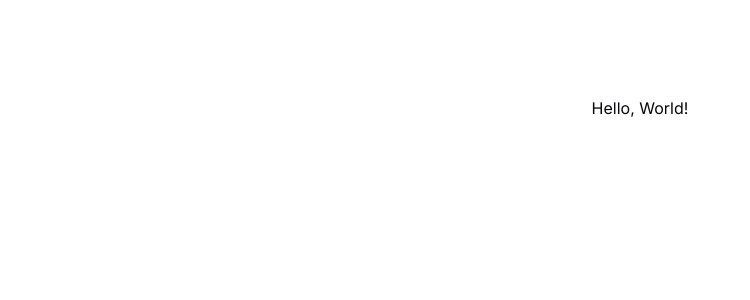
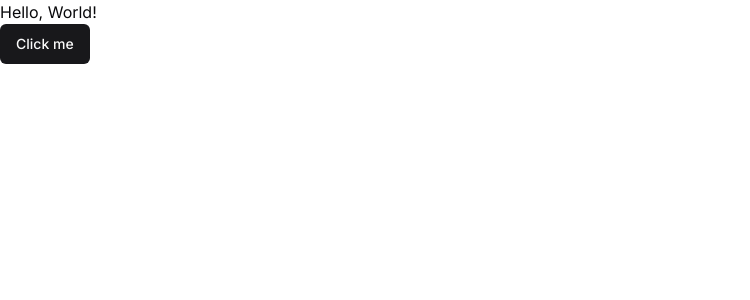
Before and after one commit to GetontoMoses/learning-nextjs, a Next.js app: page / in a window 1280 px wide. Shown: the top 300 px of the page, without its empty margins (0-750 px from the left). Built offline with nearby package versions, Linux system fonts and the light colour scheme.

Commit message:
chore: Update global CSS styles and add Tailwind CSS configuration

```diff
--- a/app/layout.tsx
+++ b/app/layout.tsx
@@ -1,8 +1,13 @@
 import type { Metadata } from "next";
-import { Inter } from "next/font/google";
+import { Inter as FontSans } from "next/font/google";
 import "./globals.css";
 
-const inter = Inter({ subsets: ["latin"] });
+import { cn } from "@/lib/utils";
+
+const fontSans = FontSans({
+  subsets: ["latin"],
+  variable: "--font-sans",
+});
 
 export const metadata: Metadata = {
   title: "Create Next App",
@@ -16,7 +21,14 @@
 }>) {
   return (
     <html lang="en">
-      <body className={inter.className}>{children}</body>
+      <body
+        className={cn(
+          "min-h-screen bg-background font-sans antialiased",
+          fontSans.variable
+        )}
+      >
+        {children}
+      </body>
     </html>
   );
 }
--- a/app/page.tsx
+++ b/app/page.tsx
@@ -1,7 +1,10 @@
+import { Button } from "@/components/ui/button";
+
 export default function Home() {
   return (
-    <main className="flex min-h-screen flex-col items-center justify-between p-24">
+    <div>
       <h1>Hello, World!</h1>
-    </main>
+      <Button>Click me</Button>
+    </div>
   );
 }
--- /dev/null
+++ b/components/ui/button.tsx
@@ -0,0 +1,56 @@
+import * as React from "react"
+import { Slot } from "@radix-ui/react-slot"
+import { cva, type VariantProps } from "class-variance-authority"
+
+import { cn } from "@/lib/utils"
+
+const buttonVariants = cva(
+  "inline-flex items-center justify-center whitespace-nowrap rounded-md text-sm font-medium ring-offset-background transition-colors focus-visible:outline-none focus-visible:ring-2 focus-visible:ring-ring focus-visible:ring-offset-2 disabled:pointer-events-none disabled:opacity-50",
+  {
+    variants: {
+      variant: {
+        default: "bg-primary text-primary-foreground hover:bg-primary/90",
+        destructive:
+          "bg-destructive text-destructive-foreground hover:bg-destructive/90",
+        outline:
+          "border border-input bg-background hover:bg-accent hover:text-accent-foreground",
+        secondary:
+          "bg-secondary text-secondary-foreground hover:bg-secondary/80",
+        ghost: "hover:bg-accent hover:text-accent-foreground",
+        link: "text-primary underline-offset-4 hover:underline",
+      },
+      size: {
+        default: "h-10 px-4 py-2",
+        sm: "h-9 rounded-md px-3",
+        lg: "h-11 rounded-md px-8",
+        icon: "h-10 w-10",
+      },
+    },
+    defaultVariants: {
+      variant: "default",
+      size: "default",
+    },
+  }
+)
+
+export interface ButtonProps
+  extends React.ButtonHTMLAttributes<HTMLButtonElement>,
+    VariantProps<typeof buttonVariants> {
+  asChild?: boolean
+}
+
+const Button = React.forwardRef<HTMLButtonElement, ButtonProps>(
+  ({ className, variant, size, asChild = false, ...props }, ref) => {
+    const Comp = asChild ? Slot : "button"
+    return (
+      <Comp
+        className={cn(buttonVariants({ variant, size, className }))}
+        ref={ref}
+        {...props}
+      />
+    )
+  }
+)
+Button.displayName = "Button"
+
+export { Button, buttonVariants }
```
